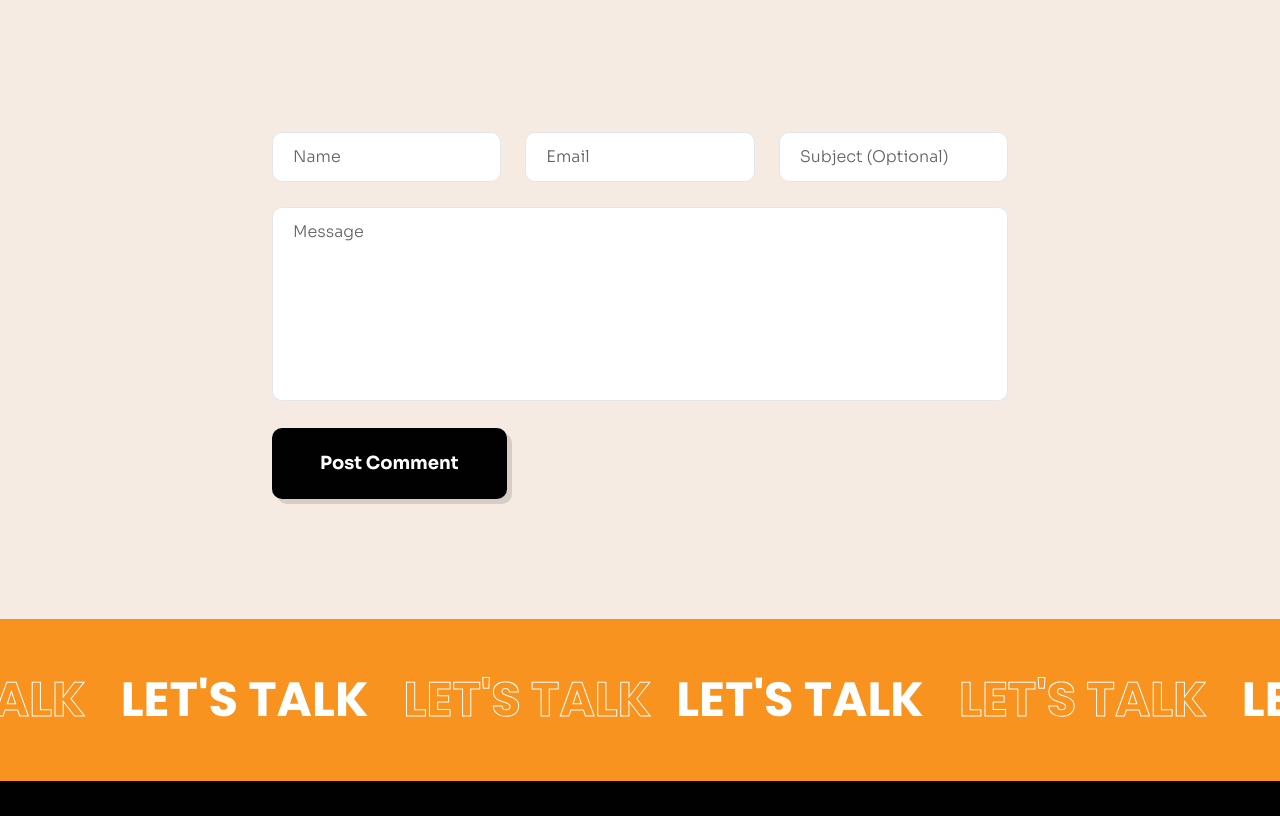
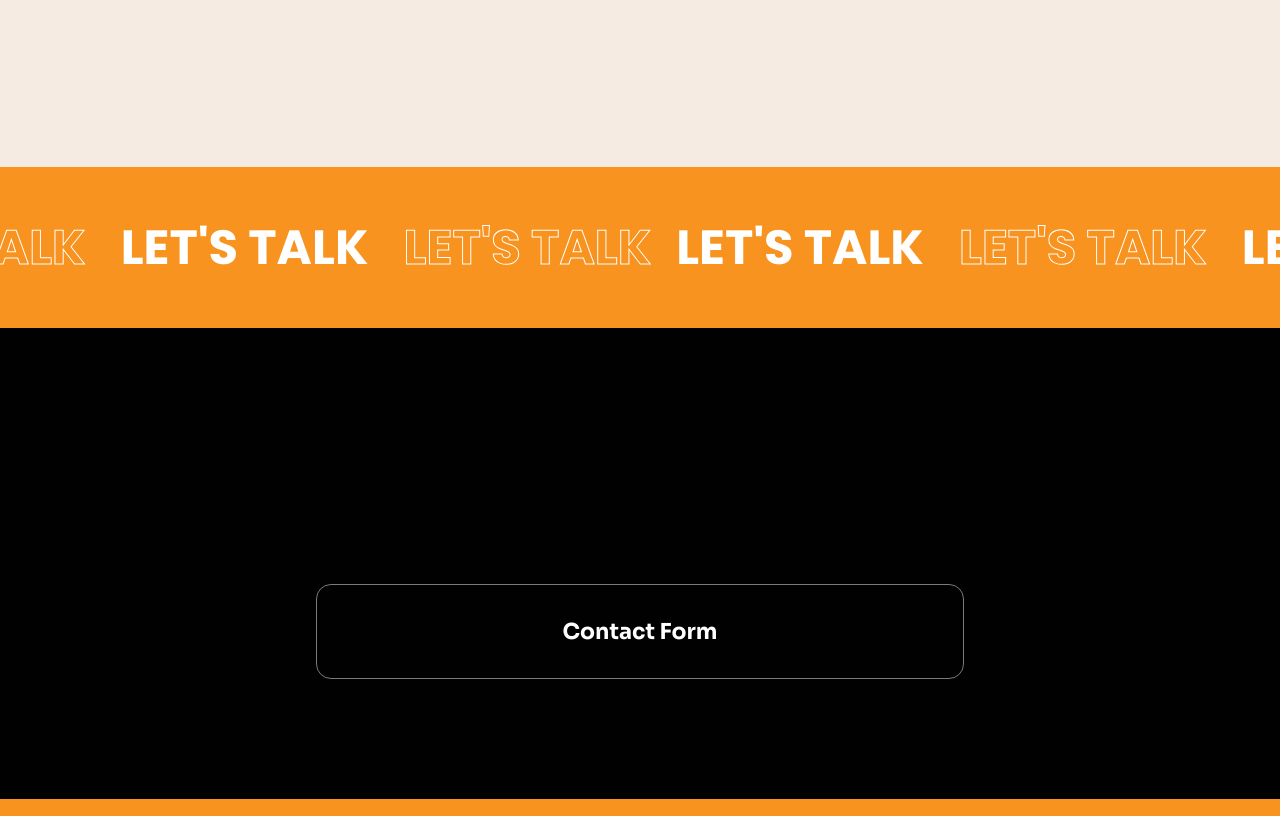
Before and after one commit to anthrogan/anthrogan.github.io, a plain HTML site: page blogs/transform-your-business-with-automation-today.html in a window 1280 px wide. Shown: the part 9038-9854 px from the top of the page. Drawn offline with Linux system fonts and the light colour scheme.

Commit message:
Remove fake comment form

```diff
--- a/blogs/transform-your-business-with-automation-today.html
+++ b/blogs/transform-your-business-with-automation-today.html
@@ -187,28 +187,6 @@
                     <a href="#"><i class="fab fa-linkedin-in"></i></a>
                 </ul>
               </div>
-              <div class="blog_details_comment">
-                <h2 class="has-animation">Leave a comment</h2>
-                <form action="#">
-                  <div class="row">
-                    <div class="col-xl-4 col-md-6">
-                      <input type="text" placeholder="Name" >
-                    </div>
-                    <div class="col-xl-4 col-md-6">
-                      <input type="email" placeholder="Email" >
-                    </div>
-                    <div class="col-xl-4">
-                      <input type="text" placeholder="Subject (Optional)" >
-                    </div>
-                    <div class="col-12">
-                      <textarea rows="7" placeholder="Message"></textarea>
-                      <button type="submit" class="common_btn btn_hover">
-                        post comment
-                      </button>
-                    </div>
-                  </div>
-                </form>
-              </div>
             </div>
           </div>
         </div>
```
